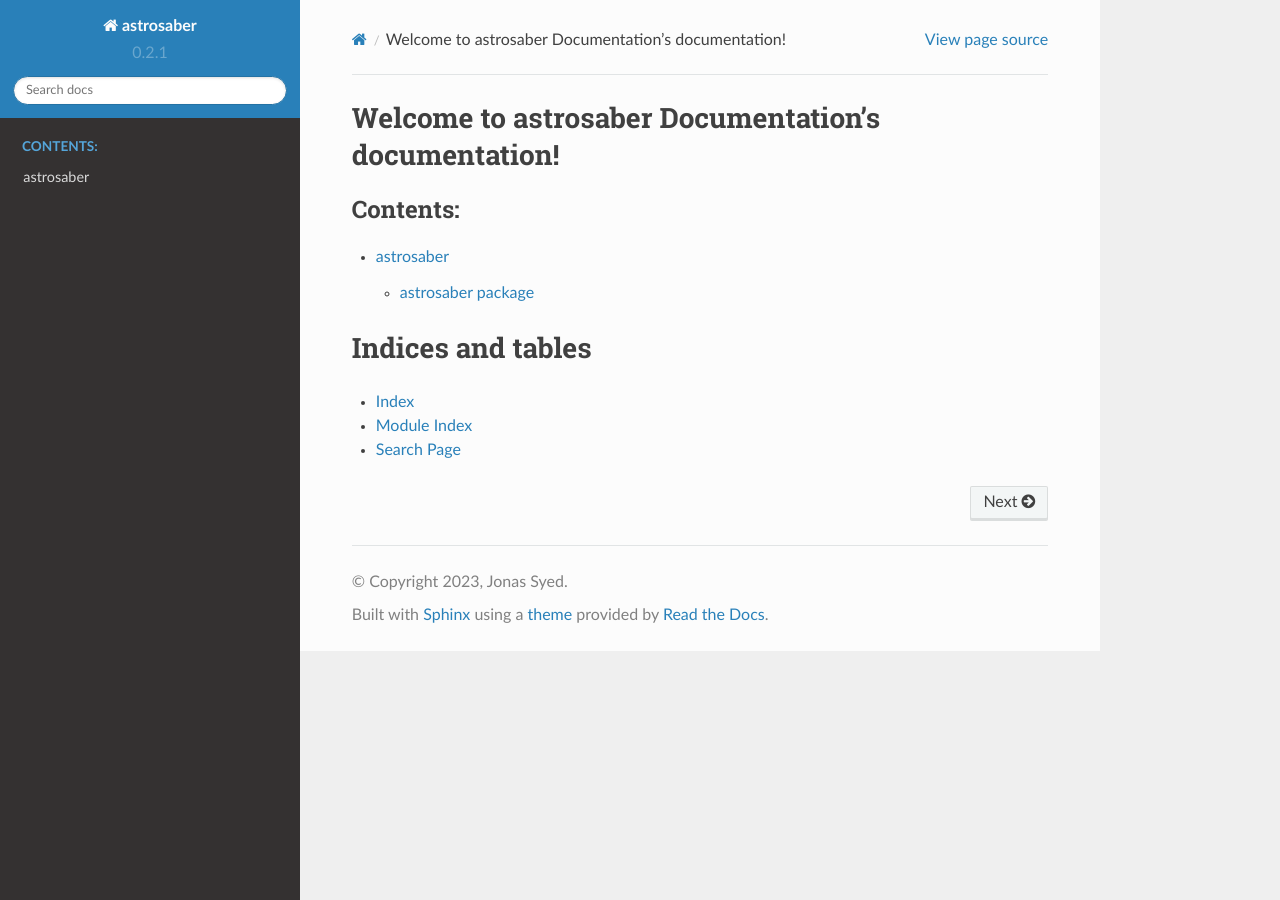
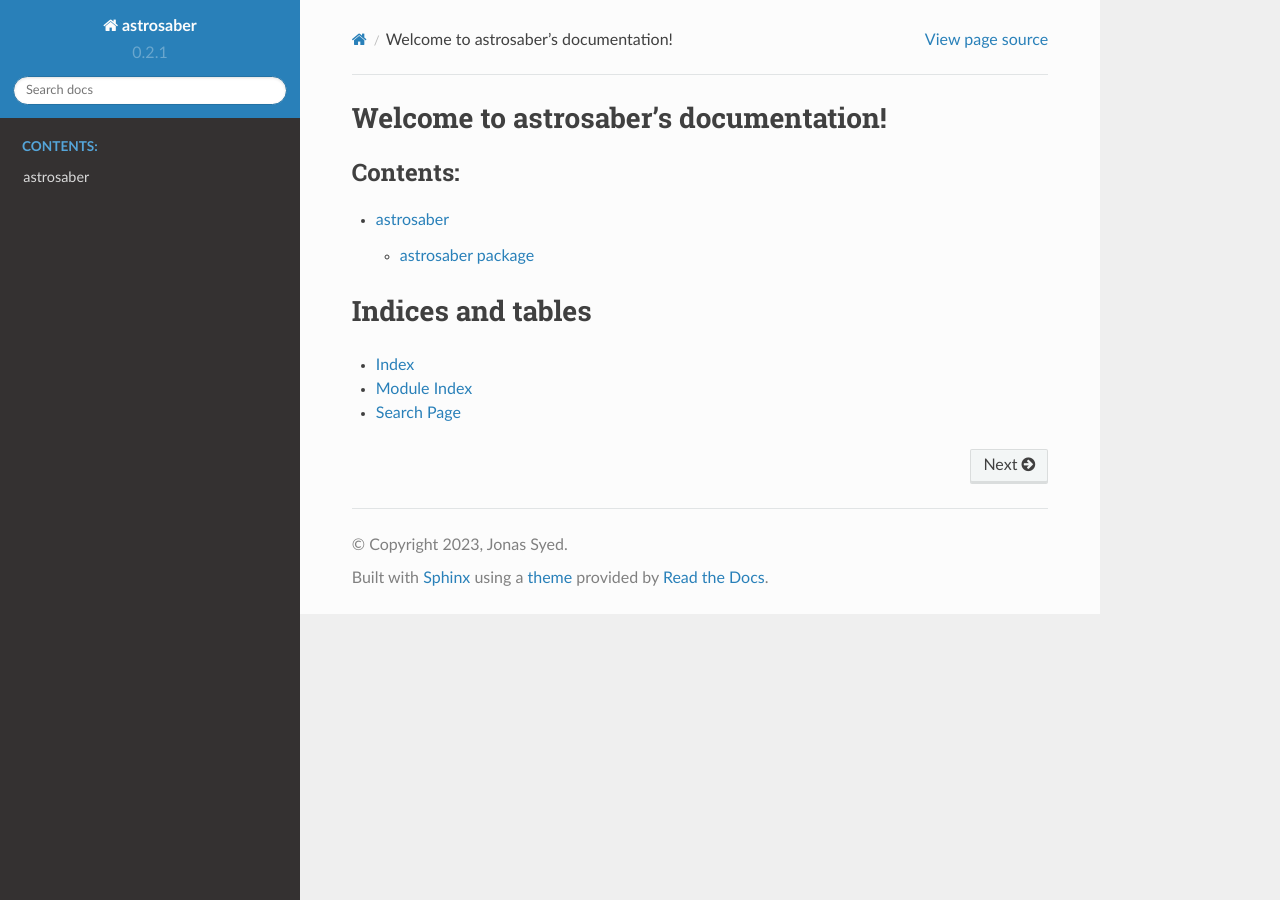
Before and after one commit to astrojoni89/astrosaber, a Sphinx documentation site: the page built from docs/index.rst, in a window 1280 px wide. Built offline with Sphinx 7.4.7 and the Read the Docs theme 2.0.0, drawn with Linux system fonts in a browser that asks for light colours; part of the change alters nothing that is shown.

```diff
--- a/docs/index.rst
+++ b/docs/index.rst
@@ -1,10 +1,10 @@
-.. astrosaber Documentation documentation master file, created by
-   sphinx-quickstart on Tue May  9 16:36:48 2023.
+.. astrosaber documentation master file, created by
+   sphinx-quickstart on Thu Sep  7 22:30:40 2023.
    You can adapt this file completely to your liking, but it should at least
    contain the root `toctree` directive.
 
-Welcome to astrosaber Documentation's documentation!
-====================================================
+Welcome to astrosaber's documentation!
+======================================
 
 .. toctree::
    :maxdepth: 2
```
